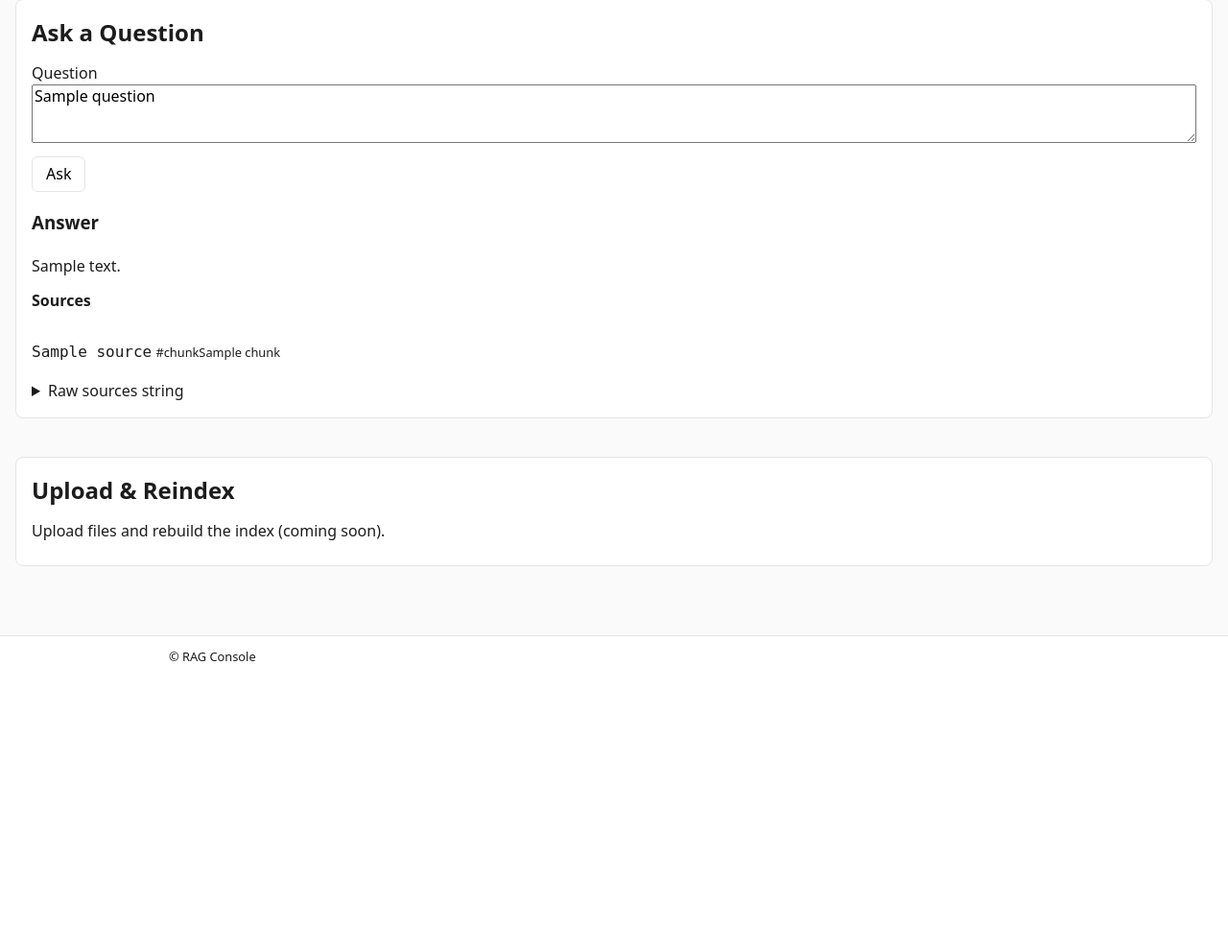
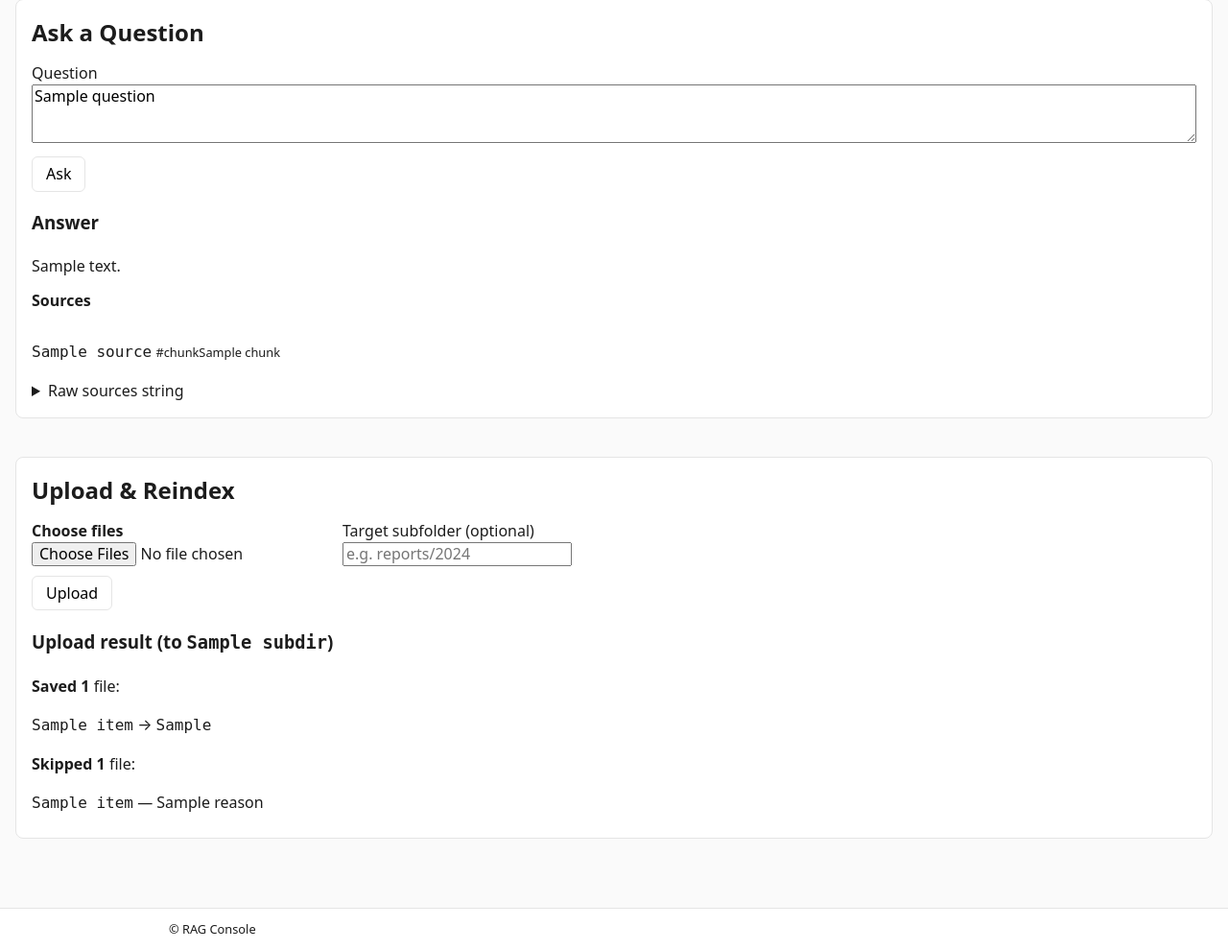
Before and after one commit to taha-kms/Context-RAG, a Flask app: template webapp/templates/home.html in a window 1280 px wide. Shown: the part 313-1303 px from the top of the page at 96% size. Before the commit the page ends 1002 px from the top, so only its background shows below. Run offline with Flask 3, Linux system fonts and the light colour scheme; the template is opened without the code that fills it: most values are stand-ins (such as "Sample title", 1, 10 or a date in 2020); some libraries are stand-ins or nearby versions.

Commit message:
feat(upload): enable multi-file uploads to DATA_DIR with extension validation and optional subfolder

```diff
--- a/webapp/templates/includes/_home_body.html
+++ b/webapp/templates/includes/_home_body.html
@@ -61,5 +61,48 @@
 
 <section id="upload" aria-labelledby="upload-title">
   <h2 id="upload-title">Upload &amp; Reindex</h2>
-  <p>Upload files and rebuild the index (coming soon).</p>
+
+  <form action="{{ url_for('main.upload') }}" method="post" enctype="multipart/form-data">
+    <div style="display:flex; gap:12px; flex-wrap:wrap; align-items:center;">
+      <div>
+        <label for="files"><strong>Choose files</strong></label><br>
+        <input id="files" type="file" name="files" multiple>
+      </div>
+      <div>
+        <label for="subdir">Target subfolder (optional)</label><br>
+        <input id="subdir" type="text" name="subdir" placeholder="e.g. reports/2024">
+      </div>
+    </div>
+    <div style="margin-top:10px;">
+      <input type="submit" value="Upload">
+    </div>
+  </form>
+
+  {% if upload_result %}
+    <div style="margin-top:16px;">
+      <h3>Upload result{% if upload_result.subdir %} (to <code>{{ upload_result.subdir }}</code>){% endif %}</h3>
+
+      {% if upload_result.saved and upload_result.saved|length > 0 %}
+        <p><strong>Saved {{ upload_result.saved|length }}</strong> file{{ 's' if upload_result.saved|length != 1 else '' }}:</p>
+        <ul class="list">
+          {% for item in upload_result.saved %}
+            <li><code>{{ item.name }}</code> → <code>{{ item.saved_as }}</code></li>
+          {% endfor %}
+        </ul>
+      {% endif %}
+
+      {% if upload_result.skipped and upload_result.skipped|length > 0 %}
+        <p><strong>Skipped {{ upload_result.skipped|length }}</strong> file{{ 's' if upload_result.skipped|length != 1 else '' }}:</p>
+        <ul class="list">
+          {% for item in upload_result.skipped %}
+            <li><code>{{ item.name }}</code> — {{ item.reason }}</li>
+          {% endfor %}
+        </ul>
+      {% endif %}
+
+      {% if (not upload_result.saved or upload_result.saved|length == 0) and (not upload_result.skipped or upload_result.skipped|length == 0) %}
+        <p>No files were received.</p>
+      {% endif %}
+    </div>
+  {% endif %}
 </section>
```
Also changed, not shown: webapp/routes.py (+10 -5 lines), webapp/services/uploads.py (added, +52 -0 lines).
